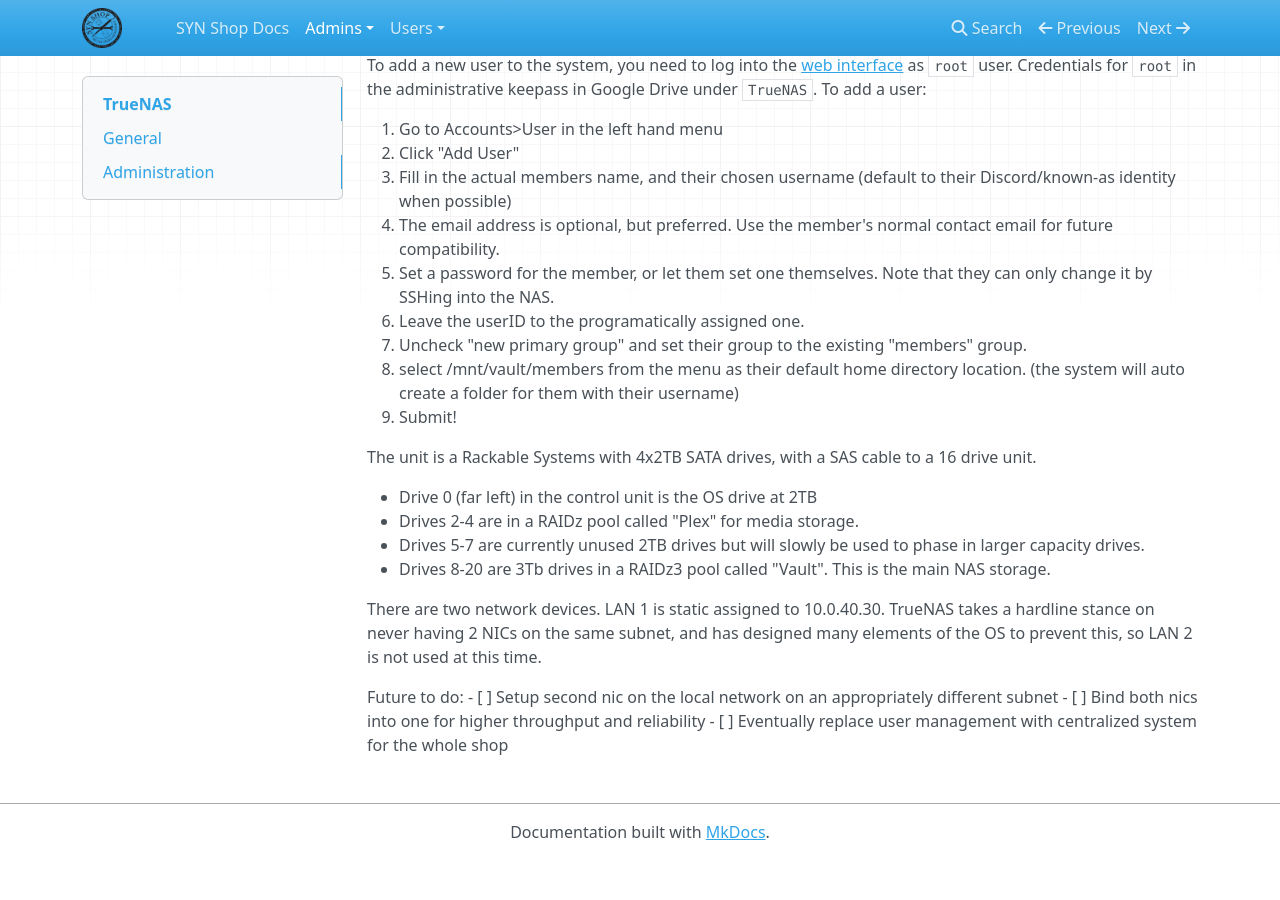
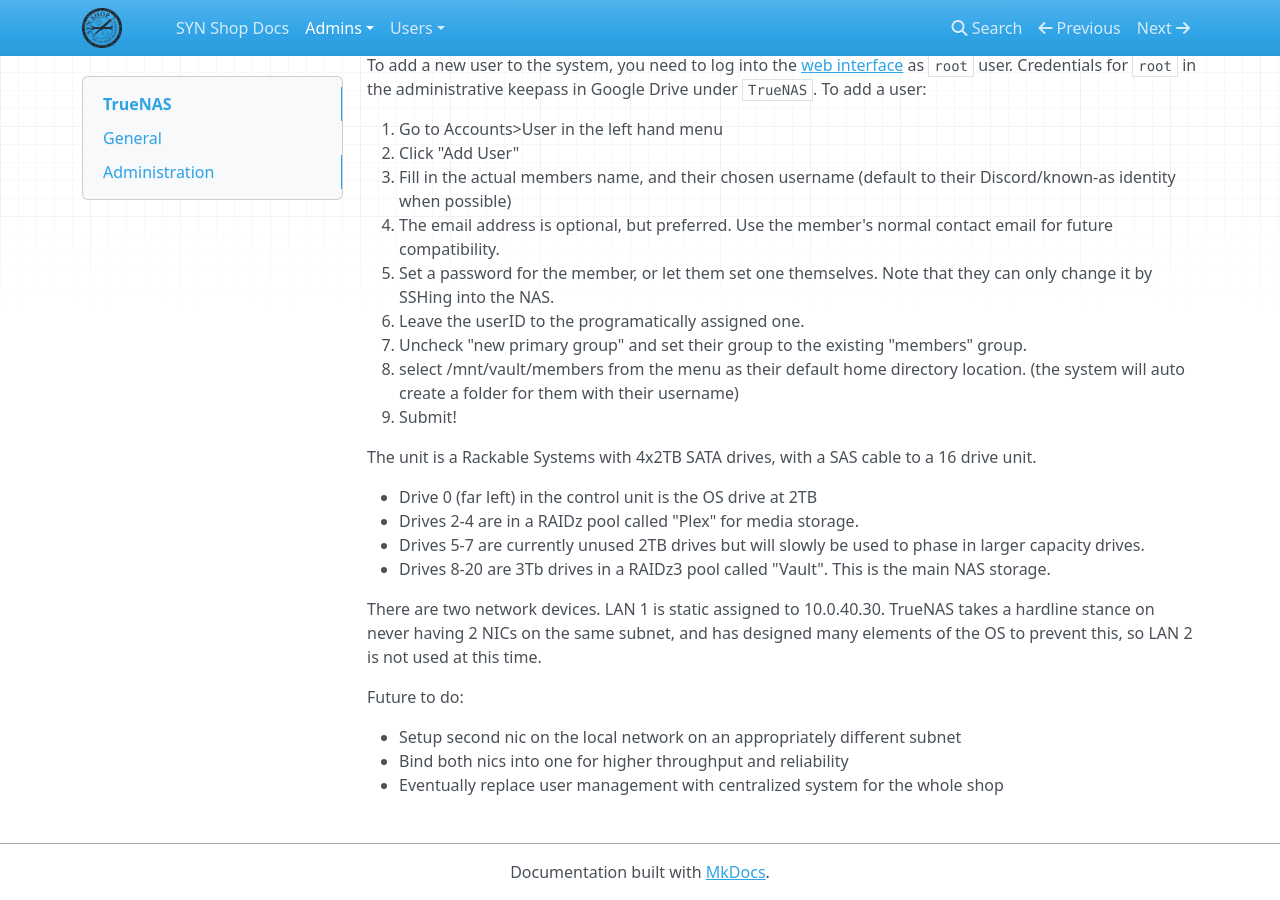
Before and after one commit to synshop/rtfm, an MkDocs documentation site: the page built from docs/admins/truenas.md, in a window 1280 px wide and 900 px high, scrolled down 520 px. Built offline with MkDocs 1.6.1, drawn with Linux system fonts in a browser that asks for light colours; nearby versions of some CDN libraries; before the commit the page ends 1380 px from its top, so only the background shows below that.

```diff
--- a/docs/admins/truenas.md
+++ b/docs/admins/truenas.md
@@ -35,6 +35,7 @@ The unit is a Rackable Systems with 4x2TB SATA drives, with a SAS cable to a 16
 There are two network devices. LAN 1 is static assigned to 10.0.40.30. TrueNAS takes a hardline stance on never having 2 NICs on the same subnet, and has designed many elements of the OS to prevent this, so LAN 2 is not used at this time.
 
 Future to do:
-- [ ] Setup second nic on the local network on an appropriately different subnet
-- [ ] Bind both nics into one for higher throughput and reliability
-- [ ] Eventually replace user management with centralized system for the whole shop
+
+-  Setup second nic on the local network on an appropriately different subnet
+-  Bind both nics into one for higher throughput and reliability
+-  Eventually replace user management with centralized system for the whole shop
```
